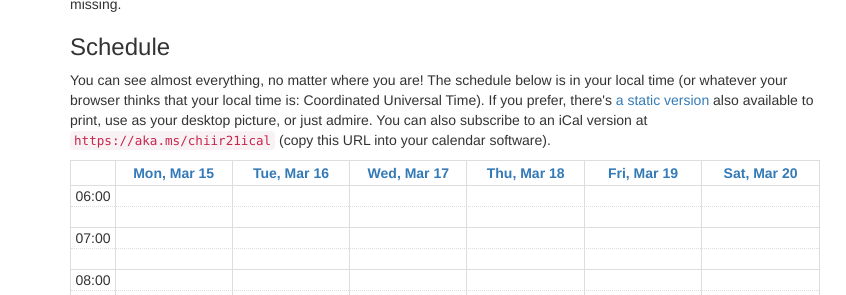
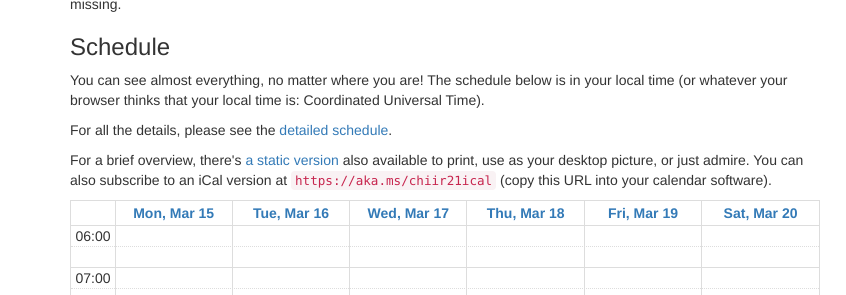
Before and after one commit to acm-chiir/chiir2021, a plain HTML site: page attend.html in a window 1280 px wide. Shown: the part 229-524 px from the top of the page, 0-846 px from the left. Drawn offline with nearby package versions, Linux system fonts and the light colour scheme; no server answers.

Commit message:
Detailed schedule!

```diff
--- a/attend.html
+++ b/attend.html
@@ -151,7 +151,11 @@
 
                   <h3>Schedule</h3>
 
-                  <p>You can see almost everything, no matter where you are! The schedule below is in your local time (or whatever your browser thinks that your local time is<span id="timezone"></span>). If you prefer, there's <a href="img/schedule-20210306.png">a static version</a> also available to print, use as your desktop picture, or just admire. You can also subscribe to an iCal version at <code>https://aka.ms/chiir21ical</code> (copy this URL into your calendar software).</p>
+                  <p>You can see almost everything, no matter where you are! The schedule below is in your local time (or whatever your browser thinks that your local time is<span id="timezone"></span>).</p>
+
+                  <p>For all the details, please see the <a href="img/CHIIR 2021 detailed schedule.pdf">detailed schedule</a>.</p>
+
+                  <p>For a brief overview, there's <a href="img/schedule-20210306.png">a static version</a> also available to print, use as your desktop picture, or just admire. You can also subscribe to an iCal version at <code>https://aka.ms/chiir21ical</code> (copy this URL into your calendar software).</p>
 
                   <div id="calendar"></div>
 
```
Also changed, not shown: index.html (+4 -0 lines), 1 other file.
